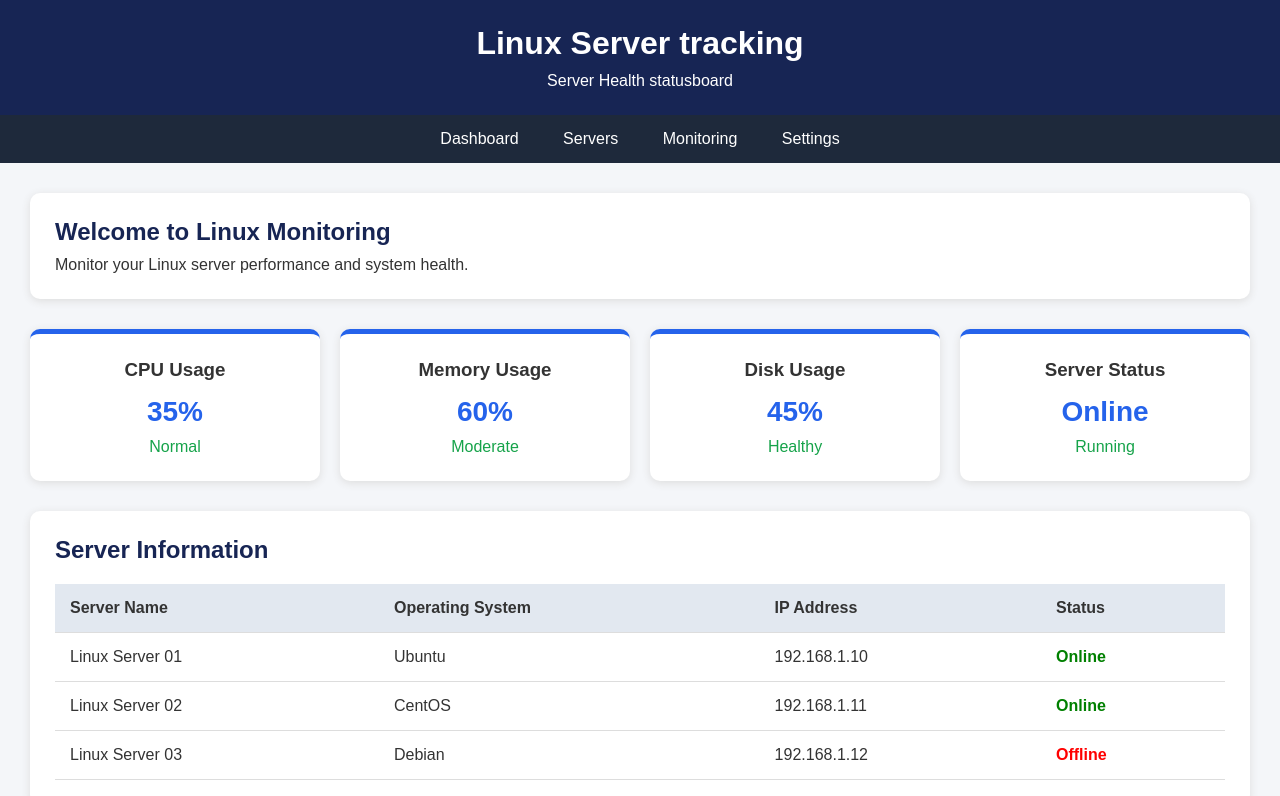
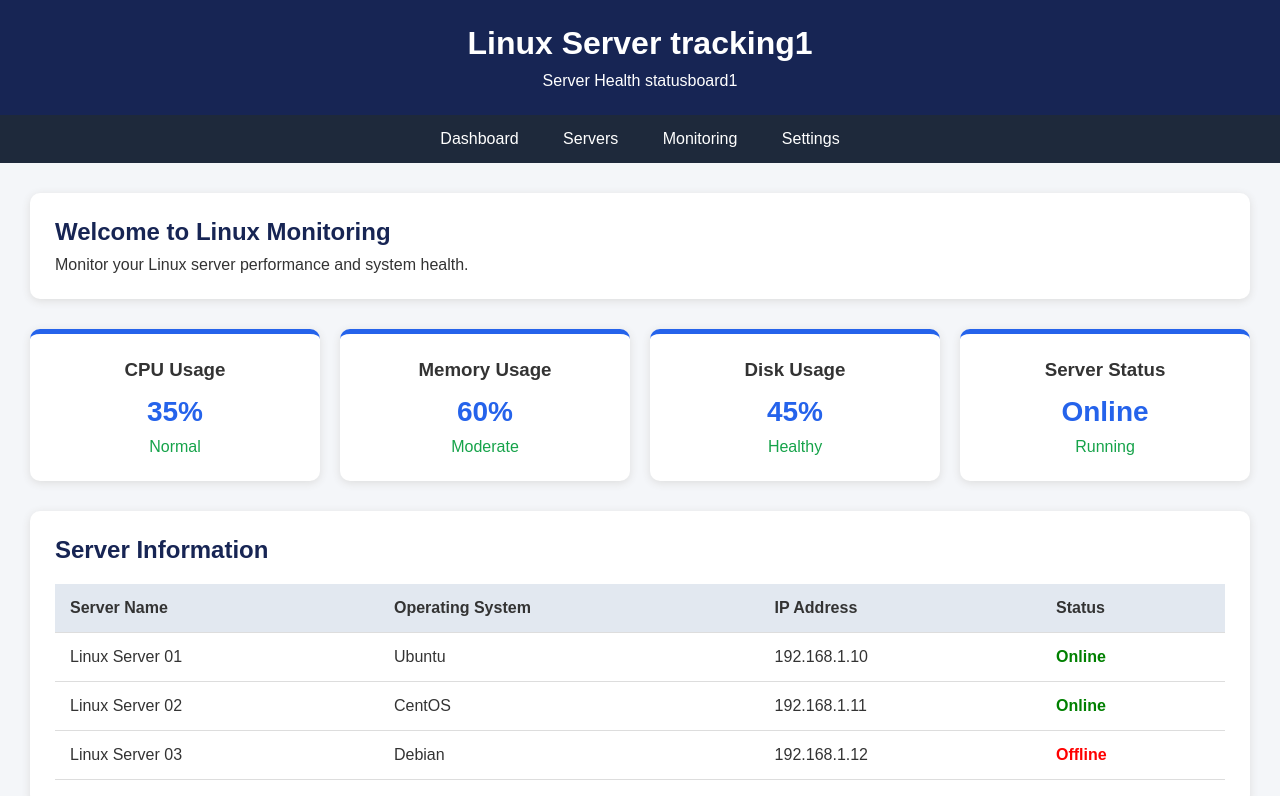
Before and after one commit to Dhanya0405/linux-server-monitoring-dashboard, a plain HTML site: page index.html in a window 1280 px wide. Shown: the top 796 px of the page. Drawn offline with Linux system fonts and the light colour scheme.

Commit message:
change tracking

```diff
--- a/index.html
+++ b/index.html
@@ -9,8 +9,8 @@
 <body>
 
     <header>
-        <h1>Linux Server tracking</h1>
-        <p>Server Health statusboard</p>
+        <h1>Linux Server tracking1</h1>
+        <p>Server Health statusboard1</p>
     </header>
 
     <nav>
```
